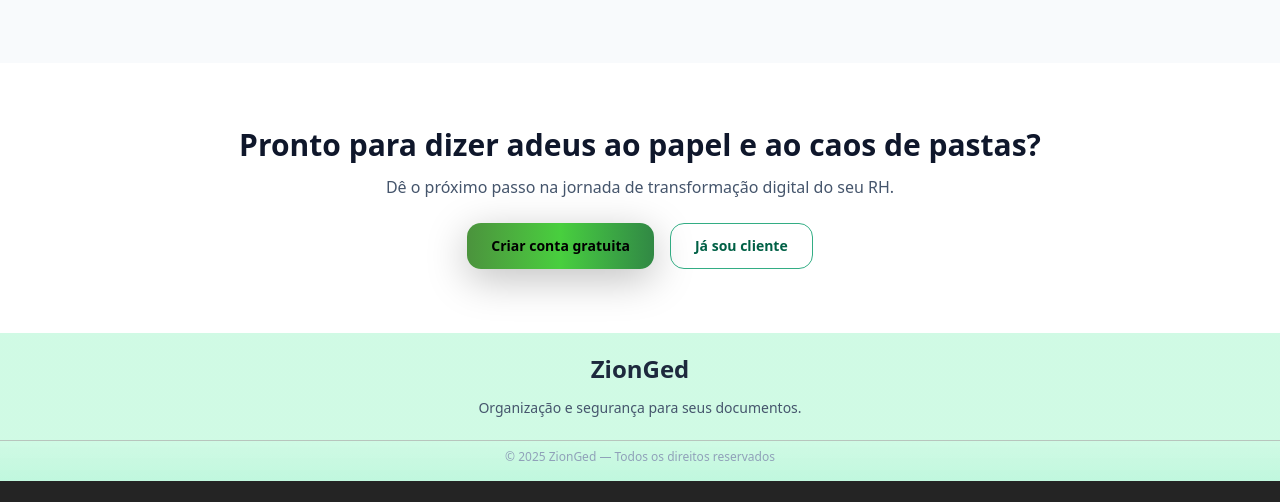
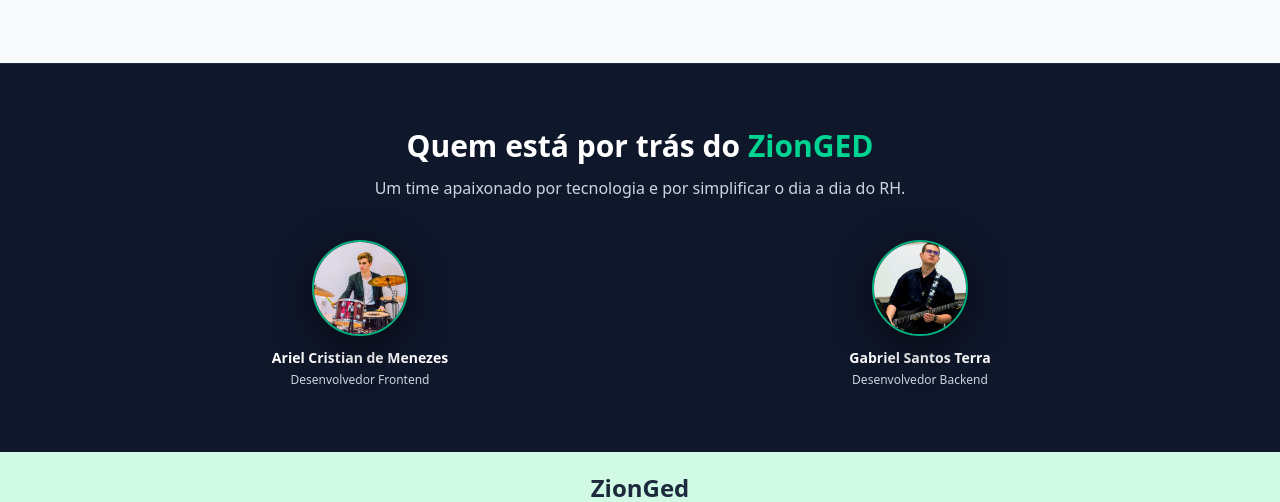
Before and after one commit to Ariel15012008/ZionGed-frontend, a React (Vite) app: page / in a window 1280 px wide. Shown: the part 1594-2096 px from the top of the page. Before the commit the page ends 2075 px from the top, so only its background shows below. Built offline with nearby package versions, Linux system fonts and the light colour scheme; no server answers.

Commit message:
fix: ajustando as telas

```diff
--- a/src/components/search-input.tsx
+++ b/src/components/search-input.tsx
@@ -151,11 +151,11 @@
           </SelectTrigger>
           <SelectContent>
             {/* Opção manual: Busca Livre */}
-            <SelectItem value={FREE_SEARCH_KEY}>Busca Livre</SelectItem>
+            <SelectItem className="cursor-pointer" value={FREE_SEARCH_KEY}>Busca Livre</SelectItem>
 
             {/* Demais tags vindas da API */}
             {tagOptions.map((tag) => (
-              <SelectItem key={tag} value={tag}>
+              <SelectItem className="cursor-pointer" key={tag} value={tag}>
                 {tag.toUpperCase()}
               </SelectItem>
             ))}
--- a/src/pages/Docs/CreateDocument.tsx
+++ b/src/pages/Docs/CreateDocument.tsx
@@ -225,7 +225,7 @@
                 </FormRow>
 
                 <FormRow label="Arquivo PDF">
-                  <div className="flex flex-col sm:flex-row items-center gap-3 w-full">
+                  <div className="flex max-sm:justify-start max-sm:items-start flex-col sm:flex-row items-center gap-3 w-full">
                     <input
                       ref={fileInputRef}
                       type="file"
--- a/src/pages/publicHome/page.tsx
+++ b/src/pages/publicHome/page.tsx
@@ -2,7 +2,33 @@
 import { Link } from "react-router-dom";
 import Header from "@/components/header";
 import Footer from "@/components/footer";
-import "./PublicHome.css"; // CSS específico desta tela
+import Ariel from "@/assets/Ariel.png";
+import Terra from "@/assets/Terra.png";
+import "./PublicHome.css";
+
+type FeatureCardProps = {
+  title: string;
+  description: string;
+};
+
+type TeamMember = {
+  name: string;
+  role: string;
+  photoUrl: string;
+};
+
+const TEAM_MEMBERS: TeamMember[] = [
+  {
+    name: "Ariel Cristian de Menezes",
+    role: "Desenvolvedor Frontend ",
+    photoUrl: Ariel,
+  },
+  {
+    name: "Gabriel Santos Terra",
+    role: "Desenvolvedor Backend ",
+    photoUrl: Terra,
+  }
+];
 
 export default function PublicHome() {
   return (
@@ -13,7 +39,7 @@
         {/* HERO */}
         <section className="relative overflow-hidden">
           {/* fundo com gradiente + “brilho” animado */}
-          <div className="absolute inset-0 bg-linear-to-br from-[#44F01F] via-[#2ECC4A] to-[#2B8B49]" />
+          <div className="absolute inset-0 bg-linear-to-br from-[#30a716] via-[#0e3616] to-[#2B8B49]" />
           <div className="absolute -top-32 -right-24 w-80 h-80 rounded-full bg-white/10 blur-3xl public-home-animate-pulse-slow" />
           <div className="absolute -bottom-40 -left-10 w-96 h-96 rounded-full bg-white/5 blur-3xl public-home-animate-pulse-slow" />
 
@@ -34,7 +60,8 @@
 
                 <p className="text-sm sm:text-base text-emerald-50/90 max-w-xl">
                   Organize holerites, benefícios, contratos e registros de ponto em um ambiente
-                  seguro, rápido e integrado. Menos papel, menos retrabalho, mais tempo para cuidar de pessoas.
+                  seguro, rápido e integrado. Menos papel, menos retrabalho, mais tempo para cuidar
+                  de pessoas.
                 </p>
 
                 <div className="flex flex-col sm:flex-row gap-3 sm:gap-4">
@@ -88,7 +115,9 @@
                     <div className="flex items-center justify-between rounded-2xl bg-slate-50 px-4 py-3 border border-slate-100 hover:border-emerald-300/80 hover:shadow-sm transition-all duration-300 hover:-translate-y-0.5">
                       <div>
                         <p className="text-xs font-semibold text-slate-800">Benefícios</p>
-                        <p className="text-[11px] text-slate-500">VT, VR, VA e muito mais em um só lugar</p>
+                        <p className="text-[11px] text-slate-500">
+                          VT, VR, VA e muito mais em um só lugar
+                        </p>
                       </div>
                       <span className="text-[11px] font-semibold text-emerald-700 bg-emerald-50 px-2 py-1 rounded-full">
                         organizado
@@ -98,7 +127,9 @@
                     <div className="flex items-center justify-between rounded-2xl bg-slate-50 px-4 py-3 border border-slate-100 hover:border-emerald-300/80 hover:shadow-sm transition-all duration-300 hover:-translate-y-0.5">
                       <div>
                         <p className="text-xs font-semibold text-slate-800">Documentos gerais</p>
-                        <p className="text-[11px] text-slate-500">Contratos, comunicados e comprovantes</p>
+                        <p className="text-[11px] text-slate-500">
+                          Contratos, comunicados e comprovantes
+                        </p>
                       </div>
                       <span className="text-[11px] font-semibold text-emerald-700 bg-emerald-50 px-2 py-1 rounded-full">
                         centralizado
@@ -116,7 +147,7 @@
           </div>
         </section>
 
-        {/* SEÇÃO DE BENEFÍCIOS (tipo “Por que usar?”) */}
+        {/* SEÇÃO DE BENEFÍCIOS */}
         <section className="bg-white py-12 sm:py-16">
           <div className="max-w-6xl mx-auto px-4 sm:px-6 lg:px-8">
             <header className="text-center max-w-2xl mx-auto mb-10">
@@ -218,28 +249,39 @@
           </div>
         </section>
 
-        {/* CTA FINAL */}
-        <section className="bg-white py-12 sm:py-16">
-          <div className="max-w-4xl mx-auto px-4 sm:px-6 lg:px-8 text-center">
-            <h2 className="text-2xl sm:text-3xl font-bold text-slate-900">
-              Pronto para dizer adeus ao papel e ao caos de pastas?
-            </h2>
-            <p className="mt-3 text-sm sm:text-base text-slate-600">
-              Dê o próximo passo na jornada de transformação digital do seu RH.
-            </p>
-            <div className="mt-6 flex flex-col sm:flex-row gap-3 sm:gap-4 justify-center">
-              <Link
-                to="/register"
-                className="inline-flex justify-center items-center px-6 py-3 rounded-xl bg-linear-to-r from-[#4b933d] via-[#48cf3e] to-[#318844] text-black font-semibold text-sm shadow-[0_10px_40px_rgba(0,0,0,0.25)] hover:-translate-y-0.5 hover:shadow-[0_16px_50px_rgba(0,0,0,0.3)] transition-all duration-300"
-              >
-                Criar conta gratuita
-              </Link>
-              <Link
-                to="/login"
-                className="inline-flex justify-center items-center px-6 py-3 rounded-xl border border-emerald-600/80 text-emerald-800 font-semibold text-sm hover:bg-emerald-50/60 transition-all duration-300"
-              >
-                Já sou cliente
-              </Link>
+        {/* SEÇÃO TIME DE DESENVOLVEDORES */}
+        <section className="bg-slate-900 py-12 sm:py-16 border-t border-slate-800">
+          <div className="max-w-6xl mx-auto px-4 sm:px-6 lg:px-8">
+            <header className="text-center max-w-2xl mx-auto mb-10">
+              <h2 className="text-2xl sm:text-3xl font-bold text-white">
+                Quem está por trás do <span className="text-emerald-400">ZionGED</span>
+              </h2>
+              <p className="mt-3 text-sm sm:text-base text-slate-300">
+                Um time apaixonado por tecnologia e por simplificar o dia a dia do RH.
+              </p>
+            </header>
+
+            <div className="grid gap-8 sm:grid-cols-2 lg:grid-cols-2">
+              {TEAM_MEMBERS.map((member) => (
+                <div
+                  key={member.name}
+                  className="flex flex-col items-center text-center gap-3"
+                >
+                  <div className="relative">
+                    <div className="h-20 w-20 sm:h-24 sm:w-24 rounded-full border-2 border-emerald-400/80 shadow-[0_10px_40px_rgba(0,0,0,0.6)] overflow-hidden">
+                      <img
+                        src={member.photoUrl}
+                        alt={member.name}
+                        className="h-full w-full object-cover"
+                      />
+                    </div>
+                  </div>
+                  <div className="space-y-1">
+                    <p className="text-sm font-semibold text-white">{member.name}</p>
+                    <p className="text-xs text-slate-300">{member.role}</p>
+                  </div>
+                </div>
+              ))}
             </div>
           </div>
         </section>
@@ -249,11 +291,6 @@
     </div>
   );
 }
-
-type FeatureCardProps = {
-  title: string;
-  description: string;
-};
 
 function FeatureCard({ title, description }: FeatureCardProps) {
   return (
```
Also changed, not shown: src/assets/Ariel.png (added), src/assets/Terra.png (added).
